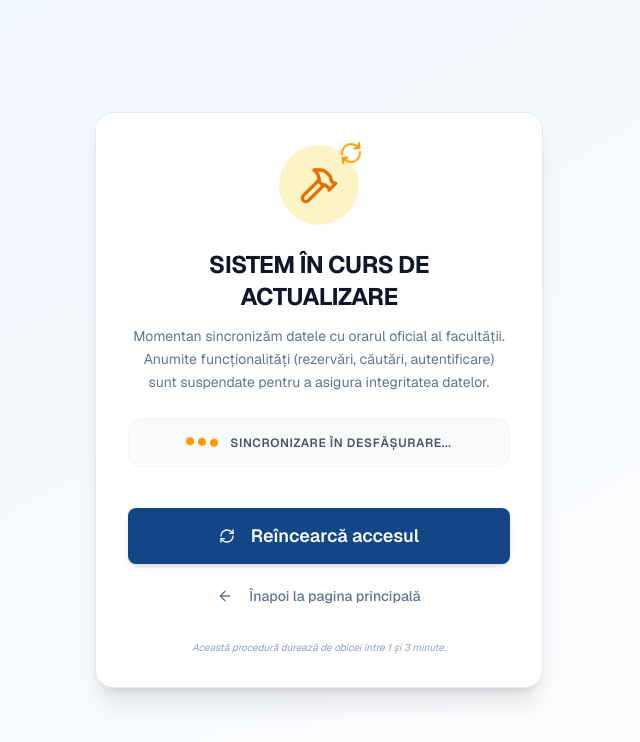
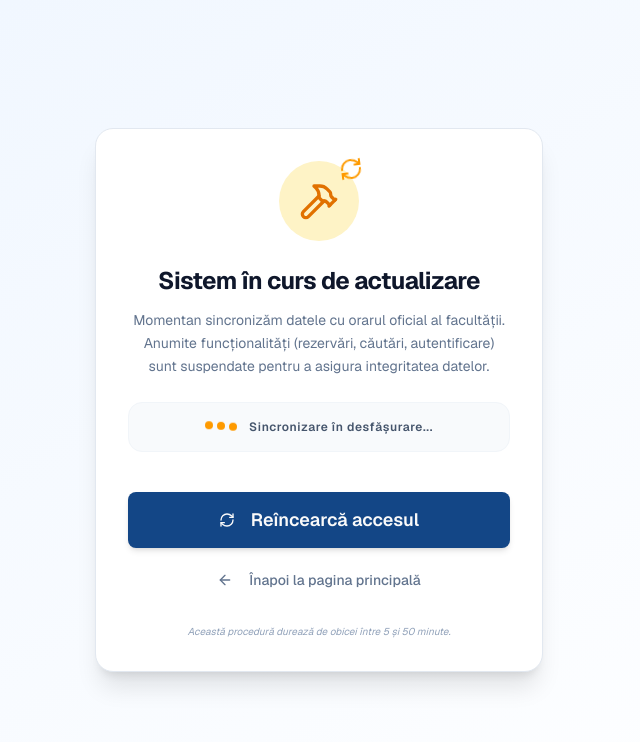
Before and after one commit to Licenta-proiect/frontend, a Next.js app in the folder frontend/: page /maintenance in a window 1280 px wide. Shown: the top 742 px of the page, without its empty margins (321-961 px from the left). Built offline with nearby package versions, Linux system fonts and the light colour scheme.

Commit message:
Update page.tsx

```diff
--- a/frontend/src/app/maintenance/page.tsx
+++ b/frontend/src/app/maintenance/page.tsx
@@ -14,14 +14,13 @@ export default function MaintenancePage() {
     <div className="bg-linear-to-br from-blue-50 to-white flex flex-col items-center justify-center min-h-screen px-4 font-sans">
       <div className="bg-white p-8 rounded-2xl shadow-xl border border-slate-200 w-full max-w-md space-y-6 text-center">
 
-        {/* Iconița cu animație de rotație/pulsare */}
         <div className="bg-amber-100 w-20 h-20 rounded-full flex items-center justify-center mx-auto relative">
           <Hammer className="text-amber-600 h-10 w-10" />
           <RefreshCw className="absolute -right-1 -top-1 text-amber-500 h-6 w-6 animate-spin duration-3000" />
         </div>
 
         <div className="space-y-3">
-          <h1 className="text-2xl font-bold text-slate-900 uppercase tracking-tight">
+          <h1 className="text-2xl font-bold text-slate-900 tracking-tight">
             Sistem în curs de actualizare
           </h1>
           <p className="text-slate-500 text-sm leading-relaxed">
@@ -30,14 +29,13 @@ export default function MaintenancePage() {
           </p>
         </div>
 
-        {/* Status Indicator */}
         <div className="bg-slate-50 rounded-xl p-4 border border-slate-100 flex items-center justify-center gap-3">
           <div className="flex space-x-1">
             <span className="h-2 w-2 bg-amber-500 rounded-full animate-bounce [animation-delay:-0.3s]"></span>
             <span className="h-2 w-2 bg-amber-500 rounded-full animate-bounce [animation-delay:-0.15s]"></span>
             <span className="h-2 w-2 bg-amber-500 rounded-full animate-bounce"></span>
           </div>
-          <span className="text-xs font-semibold text-slate-600 uppercase tracking-wider">
+          <span className="text-xs font-semibold text-slate-600 tracking-wider">
             Sincronizare în desfășurare...
           </span>
         </div>
@@ -62,7 +60,7 @@ export default function MaintenancePage() {
         </div>
 
         <p className="text-[10px] text-slate-400 italic">
-          Această procedură durează de obicei între 1 și 3 minute.
+          Această procedură durează de obicei între 5 și 50 minute.
         </p>
       </div>
     </div>
```
